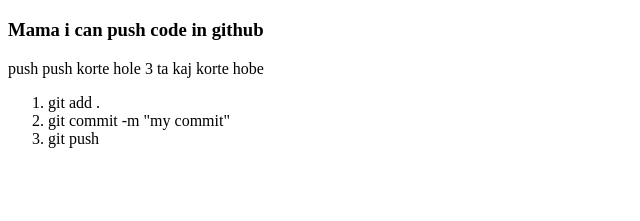
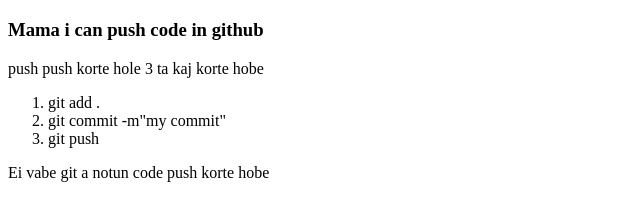
Before and after one commit to raju-miah/my-first-repo, a plain HTML site: page index.html in a window 1280 px wide. Shown: the part 61-282 px from the top of the page, without its empty margins (0-640 px from the left). Drawn offline with Linux system fonts and the light colour scheme.

Commit message:
again push commit

```diff
--- a/index.html
+++ b/index.html
@@ -12,8 +12,9 @@
     <p>push push korte hole 3 ta kaj korte hobe</p>
     <ol>
         <li>git add .</li>
-        <li>git commit -m "my commit"</li>
+        <li>git commit -m"my commit"</li>
         <li>git push</li>
     </ol>
+    <p>Ei vabe git a notun code push korte hobe</p>
 </body>
 </html>
```
